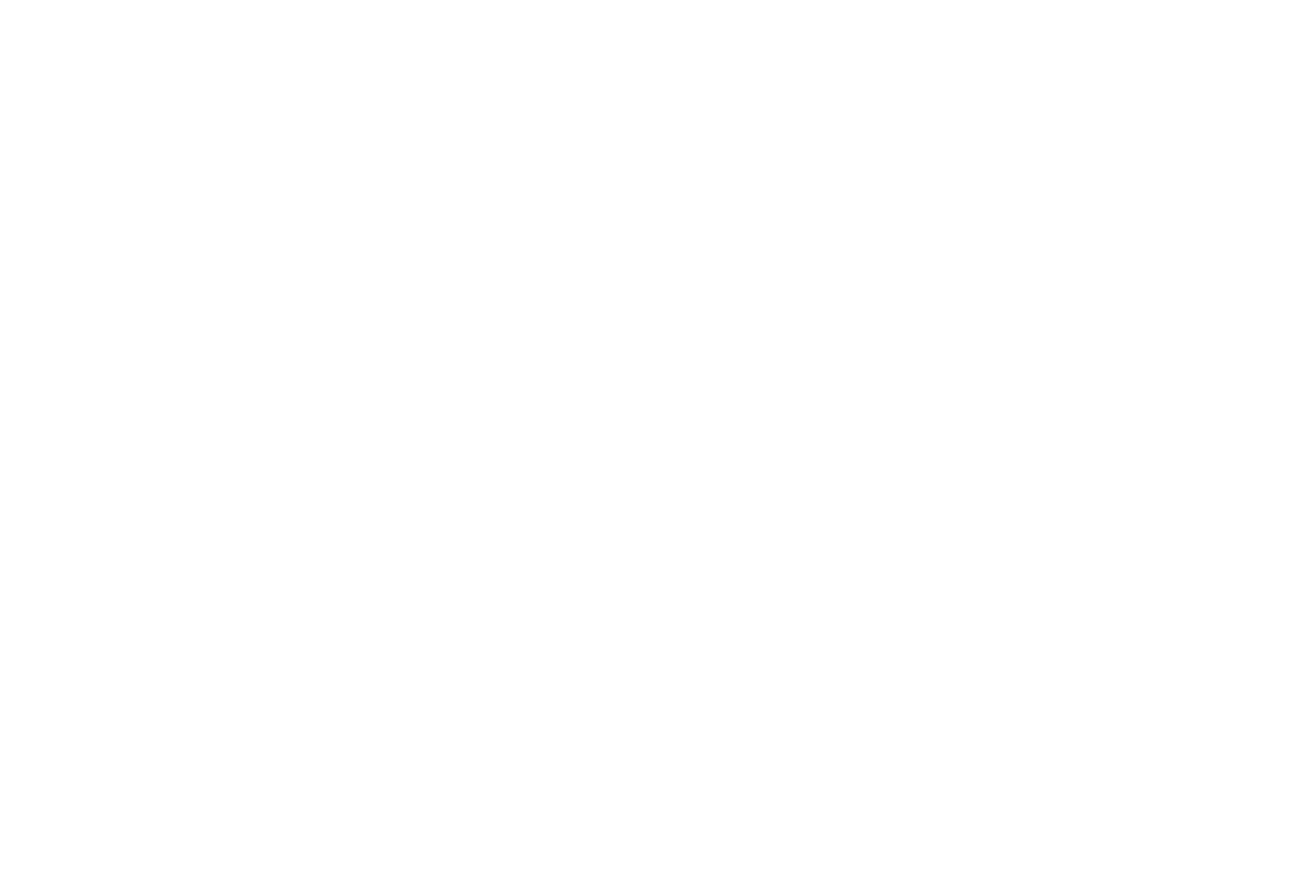
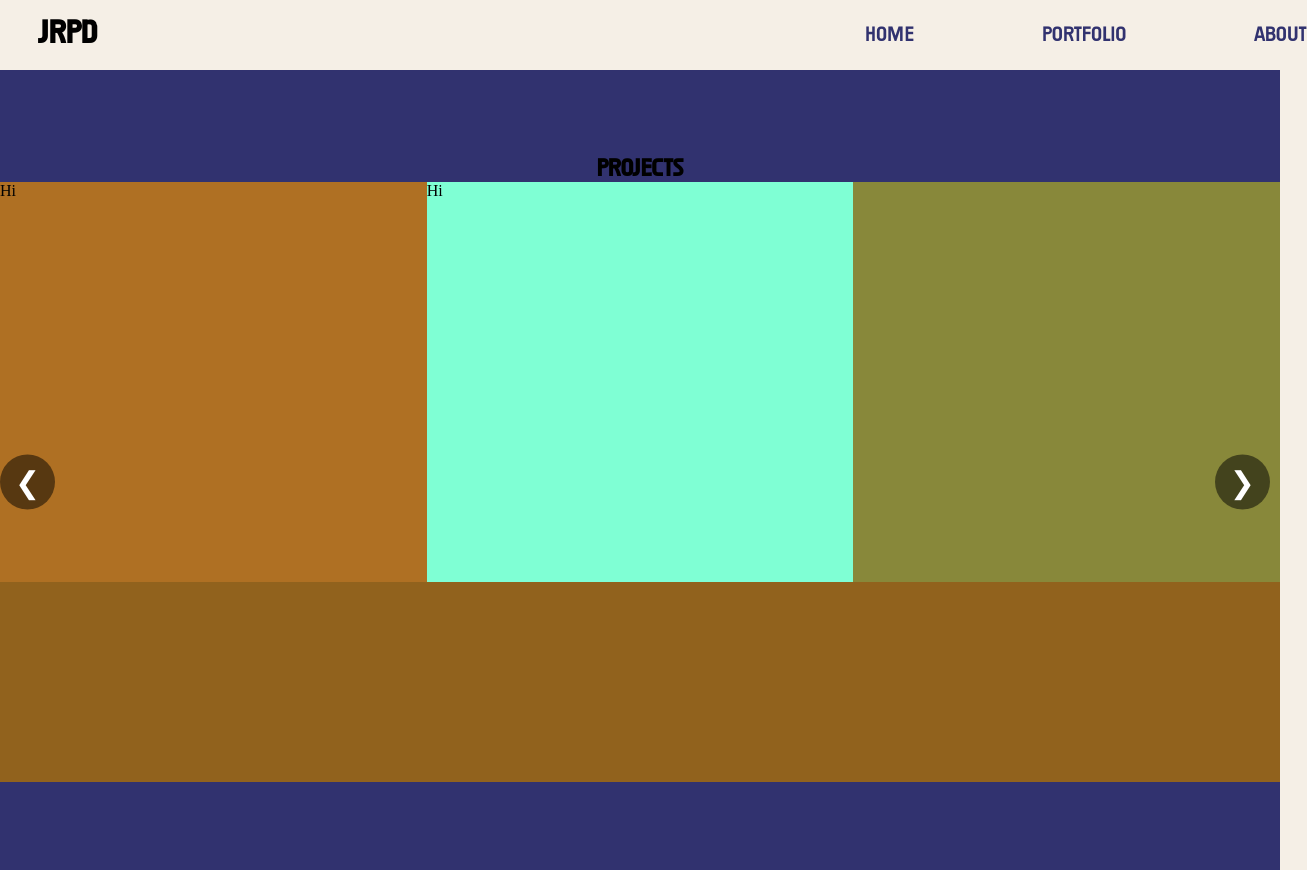
Before and after one commit to justinedasig/Dasig-Portfolio-Website, a plain HTML site: page portfolio.html in a window 1280 px wide. Shown: the whole page, 1307 px wide, since content can reach past the window. Before the commit the page ends 800 px from the top, so only its background shows below. Drawn offline with Linux system fonts and the light colour scheme.

Commit message:
Add files via upload

```diff
--- a/portfolio.html
+++ b/portfolio.html
@@ -4,8 +4,41 @@
     <meta charset="UTF-8">
     <meta name="viewport" content="width=device-width, initial-scale=1.0">
     <title>Document</title>
+    <link rel="stylesheet" href="style.css">
 </head>
 <body>
+        <!--------------------Nav Bar--------------------->
+    <div class="navBar">
+            <h1 class="insideNavBar">JRPD</h1>
+            <ul class="insideNavBar">
+                <li class="navBarList1"><a href="index.html">Home</a></li>
+                <li class="navBarList1"><a href="portfolio.html">Portfolio</a></li>
+                <li class="navBarList1"><a href="about.html">About</a></li>
+            </ul>
+    </div>
 
+
+    <div class="breaker"></div>
+
+    <!-- Section -->
+
+    <section class="carouselSection">
+        <h1 class="carouselH1">Projects</h1>
+        <div class="carousel1">
+            <div class="carouselTrack">
+                <div class="div1">
+                    <p>Hi</p>
+                </div>
+                <div class="div2">
+                    <p>Hi</p>
+                </div>
+                <div class="div3">
+
+                </div>
+            </div>
+        <button class="previous">❮</button>
+        <button class="next">❯</button>
+        </div>
+    </section>
 </body>
 </html>
--- a/style.css
+++ b/style.css
@@ -53,12 +53,26 @@ a:hover {
 
 ul.insideNavBar {
     position: relative;
-    margin-left: 10%;
+    margin-left: 40%;
 }
 
 .navBarList {
     display: inline-flex;
     margin-left: 10vw;
+    color: #f5efe6;
+    font-size: 1.3em;
+}
+
+.navBarList1 {
+    display: inline-flex;
+    margin-left: 10vw;
+    color: #31326f;
+    font-size: 1.3em;
+}
+
+.breaker {
+    width: 100vw;
+    height: 70px;
 }
 
 .heroImage {
@@ -126,3 +140,121 @@ ul.insideNavBar {
     border-color: #31326f;
     transition: 1s;
 }
+
+.carouselSection {
+    height: 100vh;
+    width: 100%;
+    max-width: 1920px;
+    background-color: #31326f;
+    position: relative;
+    display: flex;
+    flex-direction: column;
+    justify-content: center;
+    align-items: center;
+}
+
+.carouselH1 {
+    font-family: MyImpact;
+}
+
+.carousel1 {
+    position: relative;
+    width: 100%;
+    max-width: 1400px;
+    height: 600px;
+    background-color: #91621d;
+}
+
+.carouselTrack {
+    display: flex;
+    transition: transform 0.5s ease-in-out;
+}
+
+.carouselTrack div {
+    height: 400px;
+    width: 1000px;
+}
+
+.div1 {
+    background-color: rgb(175, 112, 35);
+}
+
+.div2 {
+    background-color: aquamarine;
+}
+.div3 {
+    background-color: rgb(136, 136, 58);
+}
+
+button.previous, button.next {
+    position: absolute;
+    top: 50%;
+    transform: translateY(-50%);
+    background: rgba(0, 0, 0, 0.5);
+    color: white;
+    border: none;
+    font-size: 30px;
+    padding: 10px 15px;
+    cursor: pointer;
+    border-radius: 50%;
+    transition: background 0.3s ease;
+    z-index: 10;
+}
+
+button.prev {
+  left: 10px;
+}
+button.next {
+  right: 10px;
+}
+
+
+
+
+
+/* Sample */
+.carousel {
+  position: relative;
+  width: 400px;
+  overflow: hidden;
+  margin: 40px auto;
+  border-radius: 12px;
+  box-shadow: 0 4px 12px rgba(0,0,0,0.2);
+  background-color: #91621d;
+}
+
+.carousel-track {
+  display: flex;
+  transition: transform 0.5s ease-in-out;
+}
+
+.carousel img {
+  width: 400px;
+  height: 200px;
+  object-fit: cover;
+}
+
+/* Buttons */
+button.prev, button.next1 {
+  position: absolute;
+  top: 50%;
+  transform: translateY(-50%);
+  background: rgba(0,0,0,0.5);
+  border: none;
+  color: white;
+  font-size: 24px;
+  padding: 8px 12px;
+  cursor: pointer;
+  border-radius: 50%;
+}
+
+button.prev:hover, button.next:hover {
+  background: rgba(0,0,0,0.8);
+}
+
+button.prev {
+  left: 10px;
+}
+button.next {
+  right: 10px;
+}
```
Also changed, not shown: about.html (+13 -0 lines), index.html (+1 -1 lines), sample.css (added, +21 -0 lines), sample.html (added, +17 -0 lines).
